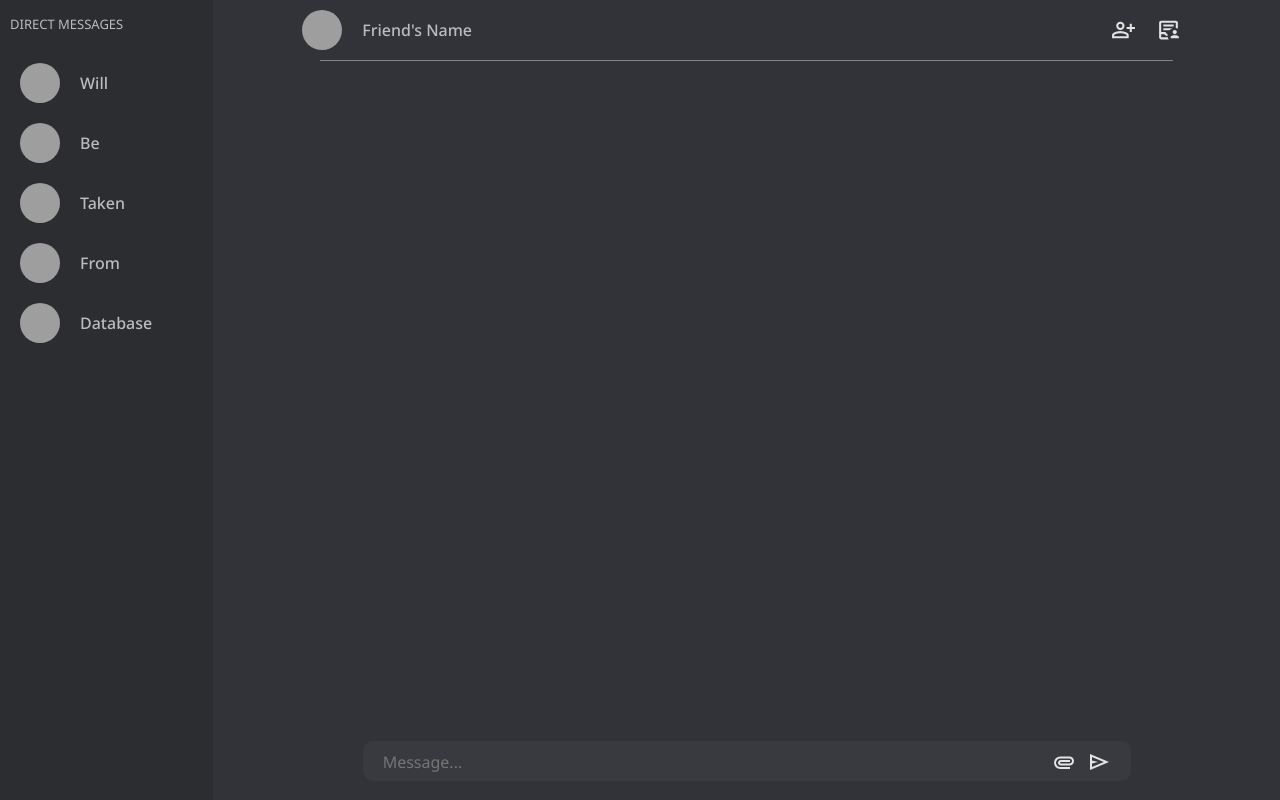
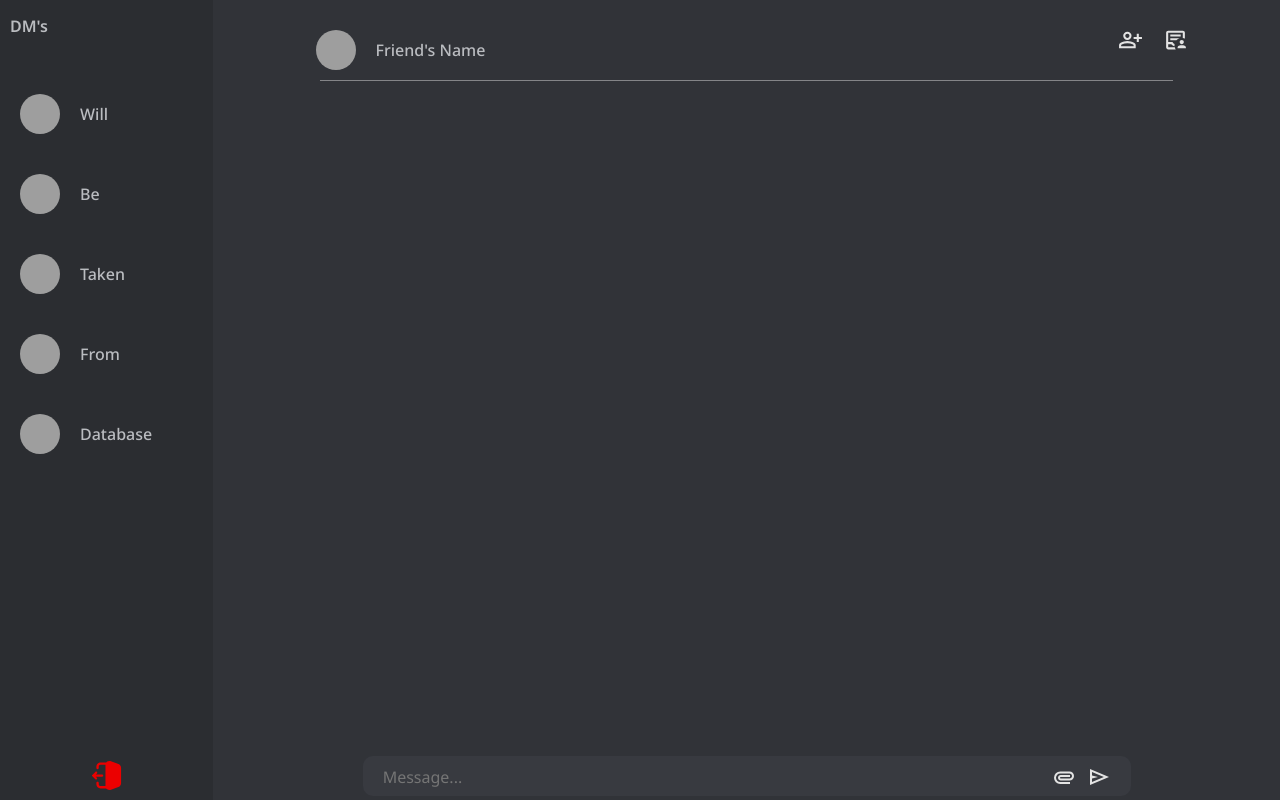
Before and after one commit to DivyanshAtray/Discord-Clone, a Flask app: page / in a window 1280 px wide. Run offline with Flask 3, Linux system fonts and the light colour scheme; a user stored in the database is signed in; grey boxes are pictures that could not be loaded.

Commit message:
login btn and responsiveness

````diff
--- a/clone/static/chatroom.css
+++ b/clone/static/chatroom.css
@@ -58,13 +58,17 @@
     height: 100dvh;
     width: 20vw;
     background-color: #2b2d31;
-    overflow: auto;
+    overflow: hidden;
+    display: flex;
+    flex-direction: column;
+    justify-content: space-between;
 }
 
 p{
     color: #babcc0;
     font-family: "Noto Sans", sans-serif;
-    font-size: small;
+    font-size: medium;
+    font-weight: 600;
     padding-top: 15px;
     padding-bottom: 20px;
     padding-left: 10px;
@@ -72,16 +76,32 @@ p{
 }
 
 .dms{
-    margin-left: 20px;
+
     display: flex;
     flex-direction: column;
-    height: 90dvh;
+    height: 85dvh;
+    overflow-y: auto;
     /* justify-content: space-around; */
 }
 
+.logout{
+    height: 50px;
+    width: 100%;
+    display: flex;
+    /* flex-direction: column-reverse; */
+    align-items: center;
+    justify-content: center;
+}
+.logout_icon{
+    width: 35px;
+    height: auto;
+    cursor: pointer;
+}
+
 span{
-    /* margin-top: 20px; */
+    margin-top: 20px;
     color: #babcc0;
+    padding-left: 20px;
     font-family: "Noto Sans", sans-serif;
     display: flex;
     align-items: center;
@@ -92,7 +112,8 @@ span{
 span:hover{
     cursor: pointer;
     background-color: #404249;
-    border-radius: 4px;
+    border-radius: 5px;
+    transition: ease-in-out 0.3s;
 }
 
 .pfp{
--- a/clone/static/script.js
+++ b/clone/static/script.js
@@ -96,6 +96,7 @@ function sendMessage() {
 function formatMessage(text) {
     return text
         .replace(/\*\*(.+?)\*\*/g, "<b>$1</b>") // Bold
+        .replace(/#(.+?)#/g, "<h1>$1</h1>") // Heading
         .replace(/\*(.+?)\*/g, "<i>$1</i>") // Italics
         .replace(/```([\s\S]+?)```/g, (match, code) => `
     <div class="code-block" style="position: relative; display: inline-block;">
--- a/clone/templates/chatroom.html
+++ b/clone/templates/chatroom.html
@@ -28,7 +28,7 @@
 <body>
     <div class="main">
         <div class="sidebar">
-            <p>DIRECT MESSAGES</p>
+            <p>DM's</p>
             <div class="dms">
                 <span><img class="pfp"
                         src="https://images.saymedia-content.com/.image/t_share/MTkyOTkyMzE2OTQ3MDQ3NjQ1/website-background-templates.png"
@@ -46,6 +46,7 @@
                         src="https://cdn.discordapp.com/avatars/761149419701534720/7fcaafb35c738233de8296a96a27a4ca.webp?size=80"
                         alt="">Database</span>
             </div>
+            <div class="logout"><img class="logout_icon" src="/static/logout.svg" alt="no img"></div>
         </div>
 
         <div class="chat">
````
Also changed, not shown: clone/static/logout.svg (added), db.db.
